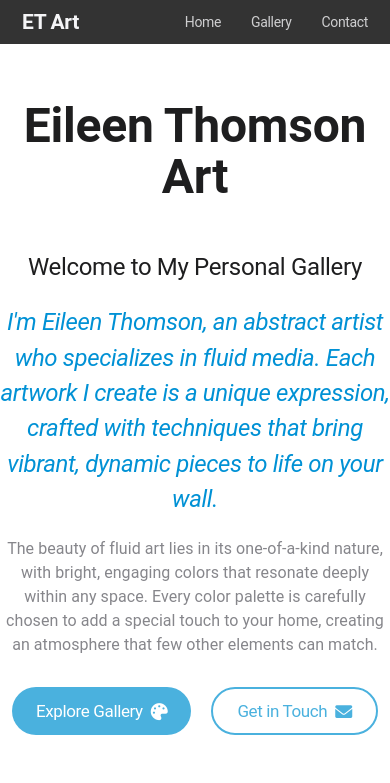
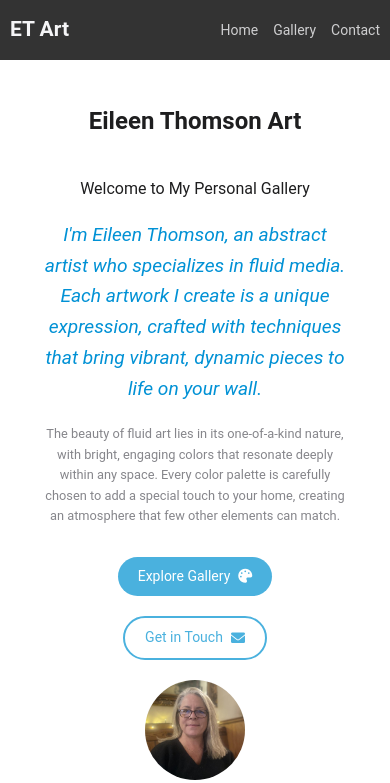
Before and after one commit to tomek-m-coder/Eileen-Art-Page, a plain HTML site: page index.html in a window 390 px wide. Shown: the top 783 px of the page. Drawn offline with Linux system fonts and the light colour scheme.

Commit message:
Add files via upload

```diff
--- a/index.html
+++ b/index.html
@@ -61,7 +61,7 @@
         </section >
 
         <section id="gallery">
-            <h1>Gallery Art</h1>
+            <h1 class="h1text">Gallery Art</h1>
             <div class="container">
                 <div class="image-div">
                     <img src="img/Art_1.jpg" alt="">
--- a/style.css
+++ b/style.css
@@ -7,17 +7,18 @@
     --button-color: #4ab1de;
     --button-hover-color: rgb(40, 197, 137);
 }
+
 body {
     font-family: 'Roboto', 'Segoe UI', 'Oxygen-Sans', 'Ubuntu', 'Cantarell', 'Helvetica Neue', sans-serif;
-    line-height: 1.47059;
+    line-height: 1.6;
     font-weight: 400;
-    letter-spacing: -.022em;
     color: var(--text-color);
     background-color: var(--background-color);
     margin: 0;
     padding: 0;
     -webkit-font-smoothing: antialiased;
 }
+
 header {
     background-color: rgba(0, 0, 0, 0.8);
     backdrop-filter: saturate(180%) blur(20px);
@@ -28,24 +29,28 @@ header {
     z-index: 9999;
     transition: background-color 0.5s ease;
 }
+
 nav {
     display: flex;
     justify-content: space-between;
     align-items: center;
     max-width: 1200px;
     margin: 0 auto;
-    padding: 0 22px;
-    height: 44px;
+    padding: 0 20px;
+    height: 60px;
 }
+
 nav ul {
     display: flex;
     list-style: none;
     margin: 0;
     padding: 0;
 }
+
 nav ul li {
-    margin-left: 30px;
+    margin-left: 20px;
 }
+
 nav ul li a {
     color: #f5f5f7;
     text-decoration: none;
@@ -53,88 +58,99 @@ nav ul li a {
     opacity: 0.8;
     transition: opacity 0.3s ease;
 }
+
 nav ul li a:hover {
     opacity: 1;
 }
+
 main {
     max-width: 1200px;
     margin: 0 auto;
+    padding: 20px;
 }
+
 .hero {
     position: relative;
     display: flex;
     align-items: center;
-    justify-content: space-between;
-    padding: 100px 0;
-    min-height: calc(100vh - 44px);
-    overflow: hidden;
-    padding-bottom:0;
-    margin-bottom: 0;
+    justify-content: center;
+    flex-direction: column;
+    padding: 80px 20px;
+    min-height: calc(100vh - 60px);
+    text-align: center;
 }
+
 .hero-background {
     position: absolute;
     inset: 0;
     background-image: url('path-to-background-texture.jpg');
+    background-size: cover;
+    background-position: center;
     opacity: 0.1;
     z-index: -1;
 }
+
 .hero-content {
-    flex: 1;
-    padding-right: 60px;
+    max-width: 800px;
 }
+
 .hero h1 {
-    font-size: 48px;
-    line-height: 1.07143;
+    font-size: 2.5rem;
+    line-height: 1.3;
     font-weight: 600;
-    letter-spacing: -.005em;
-    margin-bottom: 30px;
-    width: 100%;
-    text-align: center;
-    position: absolute;
-    top: 50px;
-    left: 0;
+    margin-bottom: 20px;
 }
+
 .hero h2 {
-    font-size: 32px;
-    line-height: 1.2;
+    font-size: 1.5rem;
+    line-height: 1.4;
     font-weight: 400;
     margin-bottom: 20px;
 }
+
 .artist-statement {
     font-style: italic;
-    font-size: 24px;
+    font-size: 1.2rem;
     color: var(--accent-color);
     margin-bottom: 20px;
 }
+
 .hero-description {
-    font-size: 18px;
-    line-height: 1.5;
+    font-size: 1rem;
+    line-height: 1.6;
     font-weight: 400;
-    letter-spacing: .004em;
     color: #86868b;
     margin-bottom: 30px;
 }
+
 .hero-cta {
     display: flex;
     gap: 20px;
+    flex-direction: column;
+    align-items: center;
 }
+
 .hero-image {
-    flex: 1;
     display: flex;
     flex-direction: column;
     align-items: center;
 }
+
 .main-image {
-    width: 300px;
-    height: 300px;
+    width: 150px;
+    height: 150px;
     border-radius: 50%;
     object-fit: cover;
     margin: 20px 0;
 }
+
 .image-collage {
     display: flex;
     gap: 10px;
+    flex-wrap: wrap;
+    justify-content: center;
 }
+
 .collage-item {
     width: 80px;
     height: 80px;
@@ -142,67 +158,64 @@ main {
     border-radius: 10px;
     transition: transform 0.3s, box-shadow 0.3s;
 }
+
 .collage-item:hover {
-    transform: scale(1.02);
-    box-shadow: 0 20px 40px rgba(0, 0, 0, 0.1);
+    transform: scale(1.05);
+    box-shadow: 0 10px 20px rgba(0, 0, 0, 0.2);
 }
+
 #gallery {
+    padding: 40px 20px;
+}
+
+.container {
     display: flex;
     flex-direction: column;
-    align-items: center;
-    padding: 40px 0;
-    margin-top: 0;
+    width: 100%;
+    max-width: 600px;
+    margin: 0 auto 20px;
+    box-shadow: 0 0 10px rgba(0,0,0,0.1);
+    border-radius: 15px;
+}
 
-}
-.container {
-    display: flex;
-    width: 60%;
-    height: 40vh;
-    margin-bottom: 20px;
-    box-shadow: 0 0 10px rgba(0,0,0,0.1);
-
-
-}
 .image-div, .text-div {
-    flex: 1;
+    border-radius: 15px;
     transition: all 0.3s ease;
     position: relative;
 }
+
 .image-div img {
     width: 100%;
-    height: 100%;
-    object-fit: cover;
-    overflow: hidden;
+    height: auto;
+    border-radius: 15px;
 }
+
 .text-div {
-    display: flex;
-    flex-direction: column;
-    justify-content: center;
-    align-items: center;
     padding: 20px;
     background-color: white;
     color: black;
     text-align: center;
 }
+
 .image-overlay {
     position: absolute;
     inset: 0;
     background-color: rgba(0, 0, 0, 0);
     transition: background-color 0.3s ease;
+}
 
-}
 .container:hover .image-div .image-overlay {
     background-color: rgba(0, 0, 0, 0.5);
 }
+
 .container:hover .text-div {
     background-color: black;
     color: white;
 }
 
-
-/* .image-div,
-.text-div {
-    border-radius: 15px;} Adjust the border radius value as needed  */
+.h1text {
+    font-family: inherit;
+}
 
 .btn {
     display: inline-flex;
@@ -210,62 +223,68 @@ main {
     justify-content: center;
     background-color: var(--button-color);
     color: #fff;
-    font-size: 17px;
-    line-height: 1.17648;
+    font-size: 1rem;
+    line-height: 1.4;
     font-weight: 400;
-    letter-spacing: -.022em;
-    min-width: 28px;
     padding: 12px 24px;
-    border-radius: 980px;
+    border-radius: 50px;
     text-decoration: none;
     transition: background-color 0.3s ease;
     border: none;
     cursor: pointer;
 }
+
 .btn:hover {
     background-color: var(--button-hover-color);
 }
+
 .btn i {
     margin-left: 8px;
 }
+
 .btn-secondary {
     background-color: transparent;
     color: var(--button-color);
     border: 2px solid var(--button-color);
 }
+
 .btn-secondary:hover {
     background-color: var(--button-color);
     color: #fff;
 }
+
 #contact {
-    margin-top: 0px;
     background-color: var(--secondary-color);
-    padding: 60px 0;
+    padding: 60px 20px;
     border-radius: 18px;
+    text-align: center;
 }
+
 #contact h2 {
-    font-size: 40px;
-    line-height: 1.1;
+    font-size: 2rem;
+    line-height: 1.2;
     font-weight: 600;
-    letter-spacing: -.009em;
-    text-align: center;
     margin-bottom: 40px;
 }
+
 #contact-form {
     max-width: 600px;
     margin: 0 auto;
 }
+
 .input-control {
     margin-bottom: 20px;
 }
+
 .i-c-2 {
     display: flex;
-    justify-content: space-between;
-    gap: 20px;
+    flex-direction: column;
 }
+
 .i-c-2 input {
-    width: calc(50% - 10px);
+    width: 100%;
 }
+
 .input-control input,
 .input-control textarea {
     width: 100%;
@@ -273,73 +292,112 @@ main {
     border: 1px solid #d2d2d7;
     border-radius: 8px;
     font-size: 16px;
-    font-family: inherit;
     background-color: #fff;
     box-sizing: border-box;
 }
+
 .submit-btn {
     text-align: center;
 }
+
 footer {
     background-color: var(--secondary-color);
     color: #86868b;
     text-align: center;
-    padding: 20px 0;
+    padding: 20px;
+    font-size: 12px;
     margin-top: 80px;
-    font-size: 12px;
-    line-height: 1.33337;
-    font-weight: 400;
-    letter-spacing: -.01em;
 }
+
 .social-media {
     display: flex;
     justify-content: center;
     margin-top: 20px;
 }
+
 .icon-link {
     color: var(--text-color);
     font-size: 24px;
     margin: 0 10px;
     transition: color 0.3s ease;
 }
+
 .icon-link:hover {
     color: var(--button-color);
 }
+
 .main-text {
     padding-bottom: 20px;
 }
-@media (max-width: 934px) {
+
+/* Media Queries for Responsive Design */
+@media (max-width: 1024px) {
+    nav {
+        padding: 0 10px;
+    }
+    nav ul li {
+        margin-left: 15px;
+    }
+}
+
+@media (max-width: 768px) {
     .hero {
-        flex-direction: column;
-        text-align: center;
-        padding: 60px 0;
-    }
-    .hero-content {
-        padding-right: 0;
-        margin-bottom: 30px;
+        padding: 60px 20px;
     }
     .hero h1 {
-        font-size: 48px;
-        position: static;
-        margin-bottom: 30px;
+        font-size: 2rem;
     }
     .hero h2 {
-        font-size: 24px;
+        font-size: 1.25rem;
     }
     .hero-description {
-        font-size: 16px;
+        font-size: 0.9rem;
     }
     .hero-cta {
-        justify-content: center;
+        flex-direction: column;
+    }
+    .main-image {
+        width: 120px;
+        height: 120px;
+    }
+    .image-collage {
+        gap: 8px;
+    }
+    .collage-item {
+        width: 60px;
+        height: 60px;
     }
     .container {
-        width: 90%;
+        width: 100%;
     }
     .i-c-2 {
         flex-direction: column;
     }
-    .i-c-2 input {
-        width: 100%;
-        margin-bottom: 20px;
+}
+
+@media (max-width: 480px) {
+    .hero h1 {
+        font-size: 1.5rem;
+    }
+    .hero h2 {
+        font-size: 1rem;
+    }
+    .hero-description {
+        font-size: 0.8rem;
+    }
+    .btn {
+        font-size: 0.875rem;
+        padding: 10px 20px;
+    }
+    .main-image {
+        width: 100px;
+        height: 100px;
+    }
+    .collage-item {
+        width: 50px;
+        height: 50px;
+    }
+    footer {
+        font-size: 10px;
     }
 }
```
